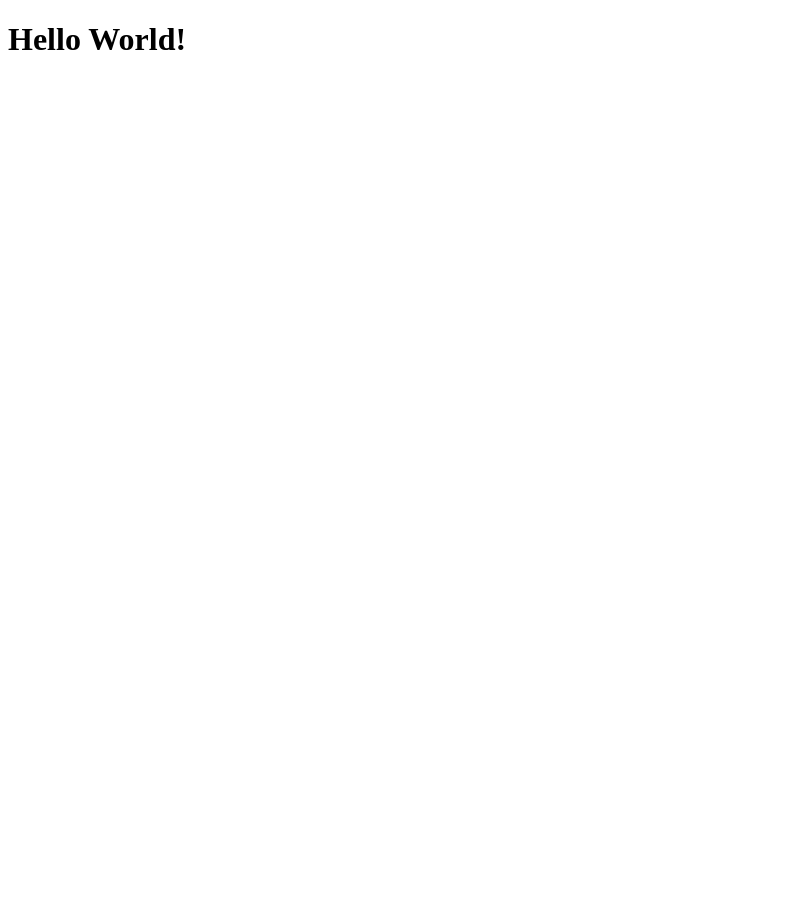
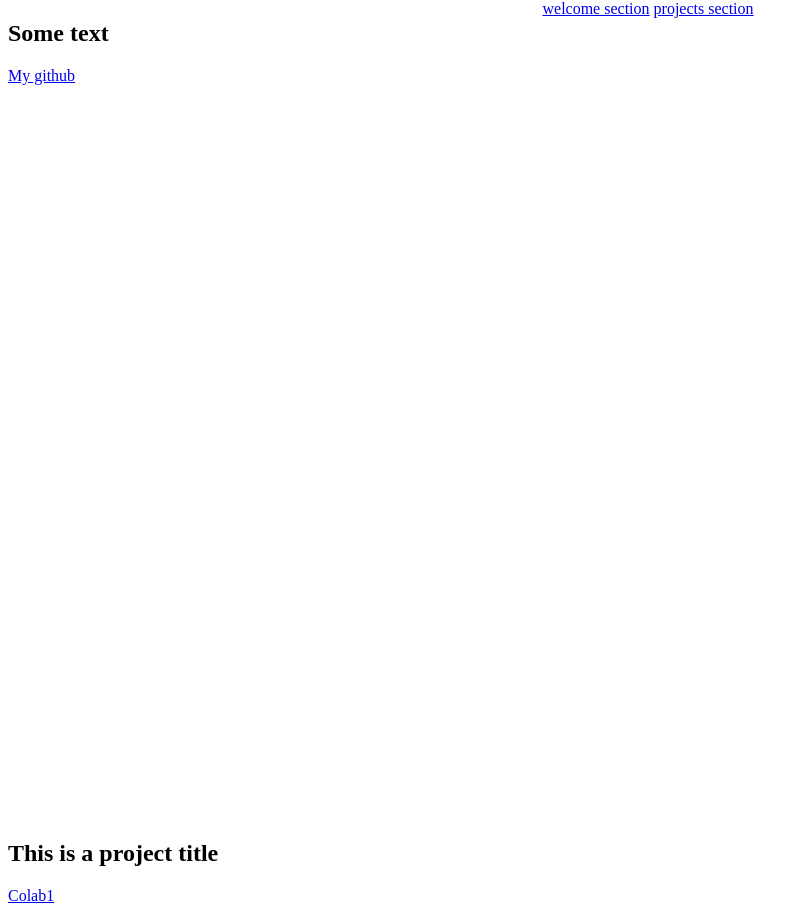
Before and after one commit to vitorelourenco/colab2, a plain HTML site: page index.html in a window 1280 px wide. Shown: the whole page, without its empty margins (0-809 px from the left). Before the commit the page ends 800 px from the top, so only its background shows below. Drawn offline with Linux system fonts and the light colour scheme.

Commit message:
12outof12

```diff
--- a/index.html
+++ b/index.html
@@ -1,13 +1,42 @@
 <!DOCTYPE html>
 <html lang="en">
   <head>
+    <style>
+      @media screen and (max-width:540px) {
+        #welcome-section{
+          background-color: aqua;
+        }
+      }
+
+      navbar {
+        position: fixed;
+        top: 0;
+        width: 100%;
+        text-align:center;
+      }
+
+      #welcome-section {
+        height: 100vh;
+      }
+    </style>
     <meta charset="UTF-8">
     <title>Fork Me! FCC: Test Suite Template</title>
     <link rel="stylesheet" href="css/style.css">
   </head>
 
   <body>
-    <h1>Hello World!</h1>
+    <navbar id="navbar">
+      <a href="#welcome-section">welcome section</a>
+      <a href="#projects">projects section</a>
+    </navbar>
+    <section id="welcome-section">
+      <h1>Some text</h1>
+      <a id="profile-link" target="_blank" href="https://github.com/vitorelourenco/"> My github</a>
+    </section>
+    <section id="projects">
+      <h1 class="project-tile">This is a project title</h1>
+      <a href="https://github.com/vitorelourenco/colab1">Colab1</a>
+    </section>
     <script src="https://cdn.freecodecamp.org/testable-projects-fcc/v1/bundle.js"></script>
 
     <!--
```
